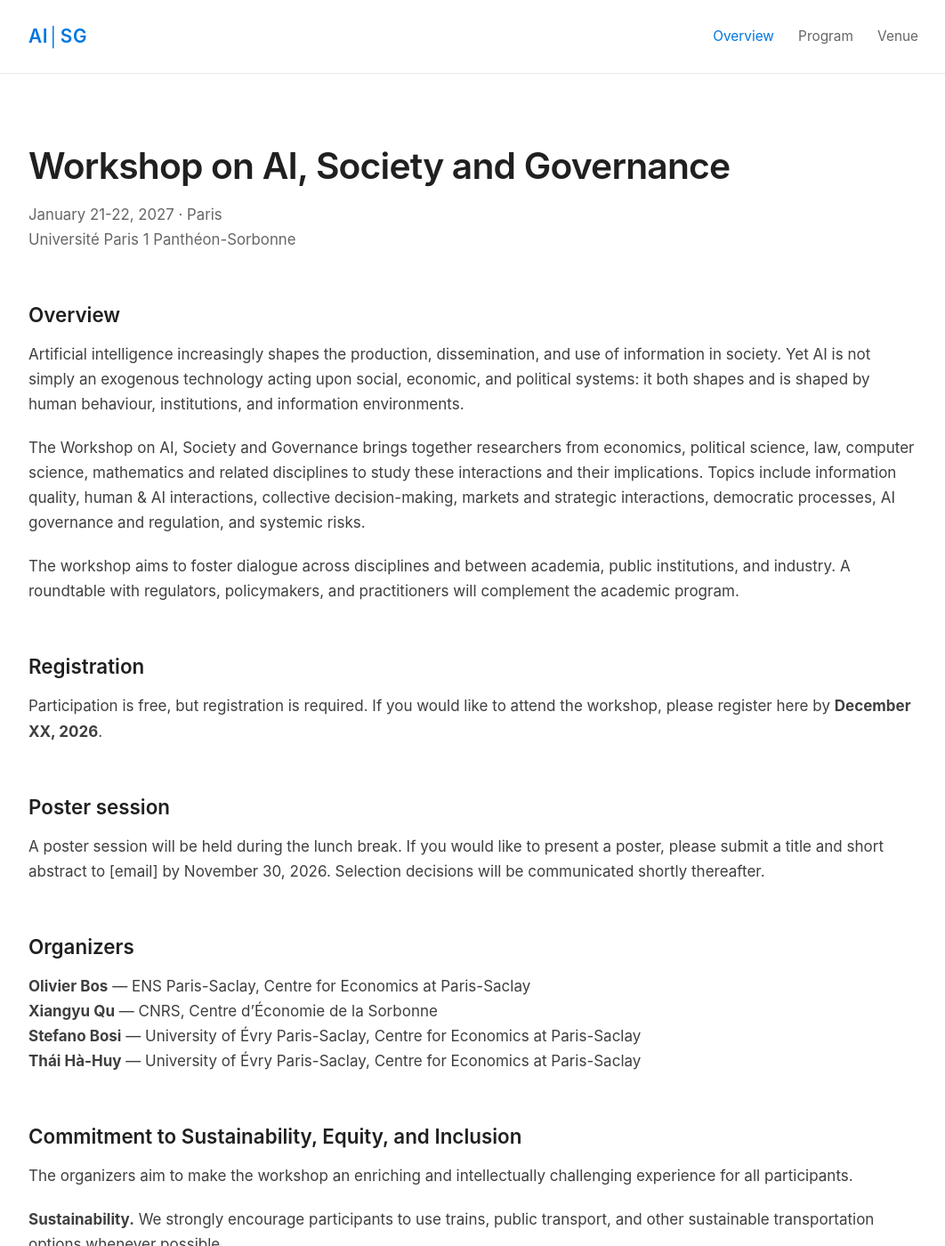
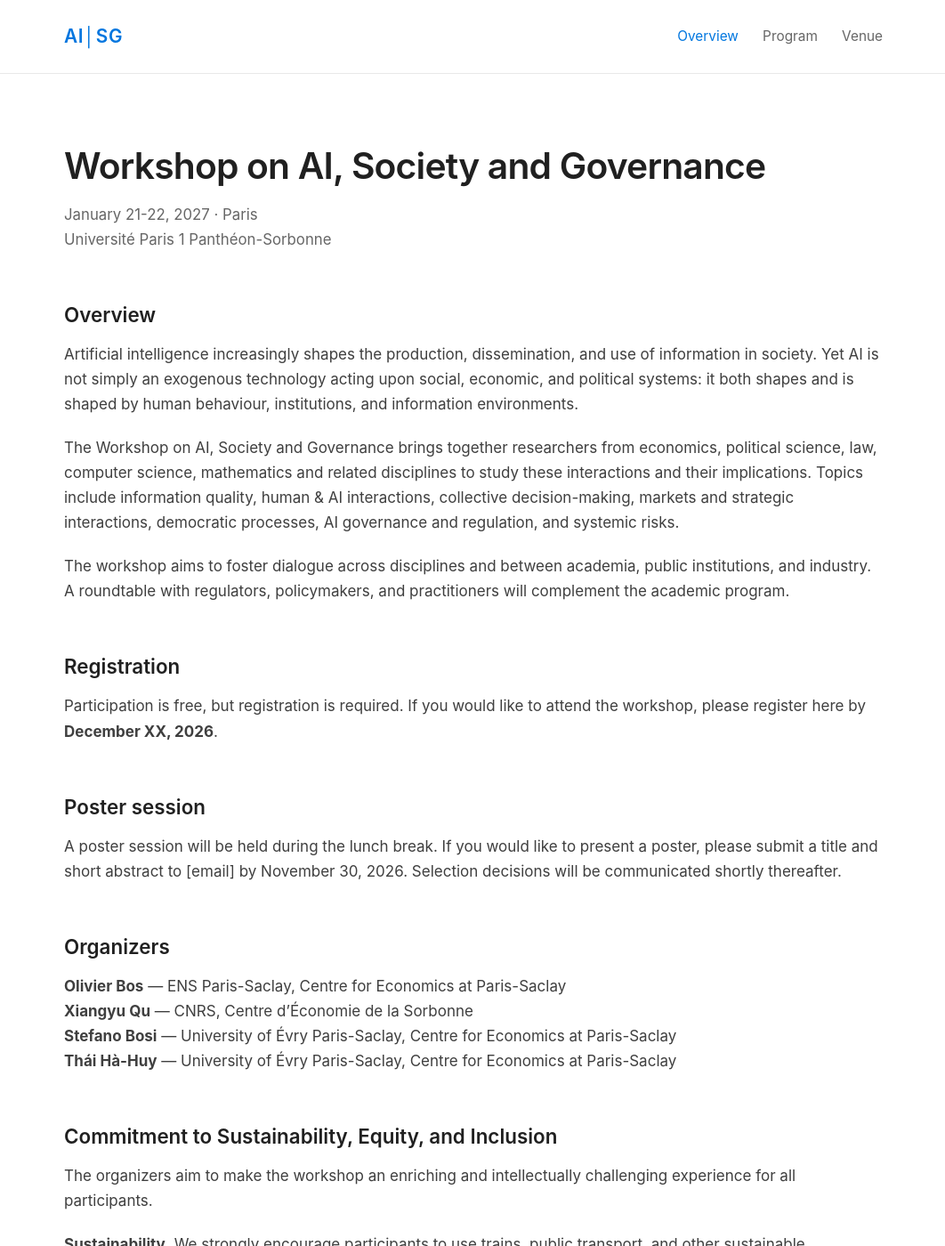
Before and after one commit to ai-society-governance/ai-society-governance.github.io, a Jekyll site: the page built from index.md, in a window 1280 px wide and 1400 px high. Shown: the whole window at 89% size, without its empty margins (108-1170 px from the left). Built offline with Jekyll 4.4.1, drawn with Linux system fonts in a browser that asks for light colours; our own code applies the rules of GitHub Pages for plain Markdown files.

Commit message:
Update style.css

```diff
--- a/assets/css/style.css
+++ b/assets/css/style.css
@@ -4,7 +4,7 @@
   --muted: #666;
   --border: #e8e8e8;
   --accent: #0076df;
-  --max-width: 1000px;
+  --max-width: 920px;
 }
 
 
```
